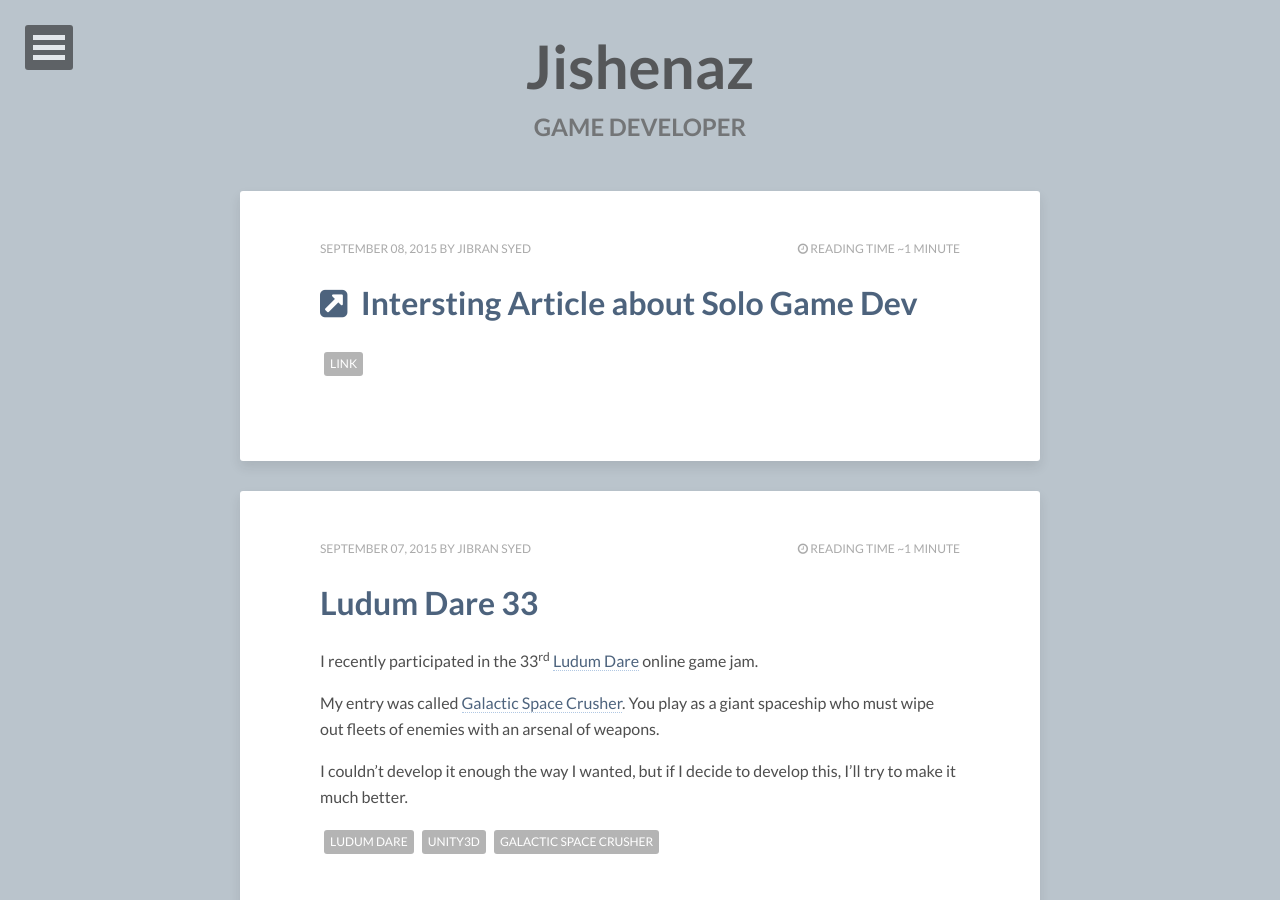
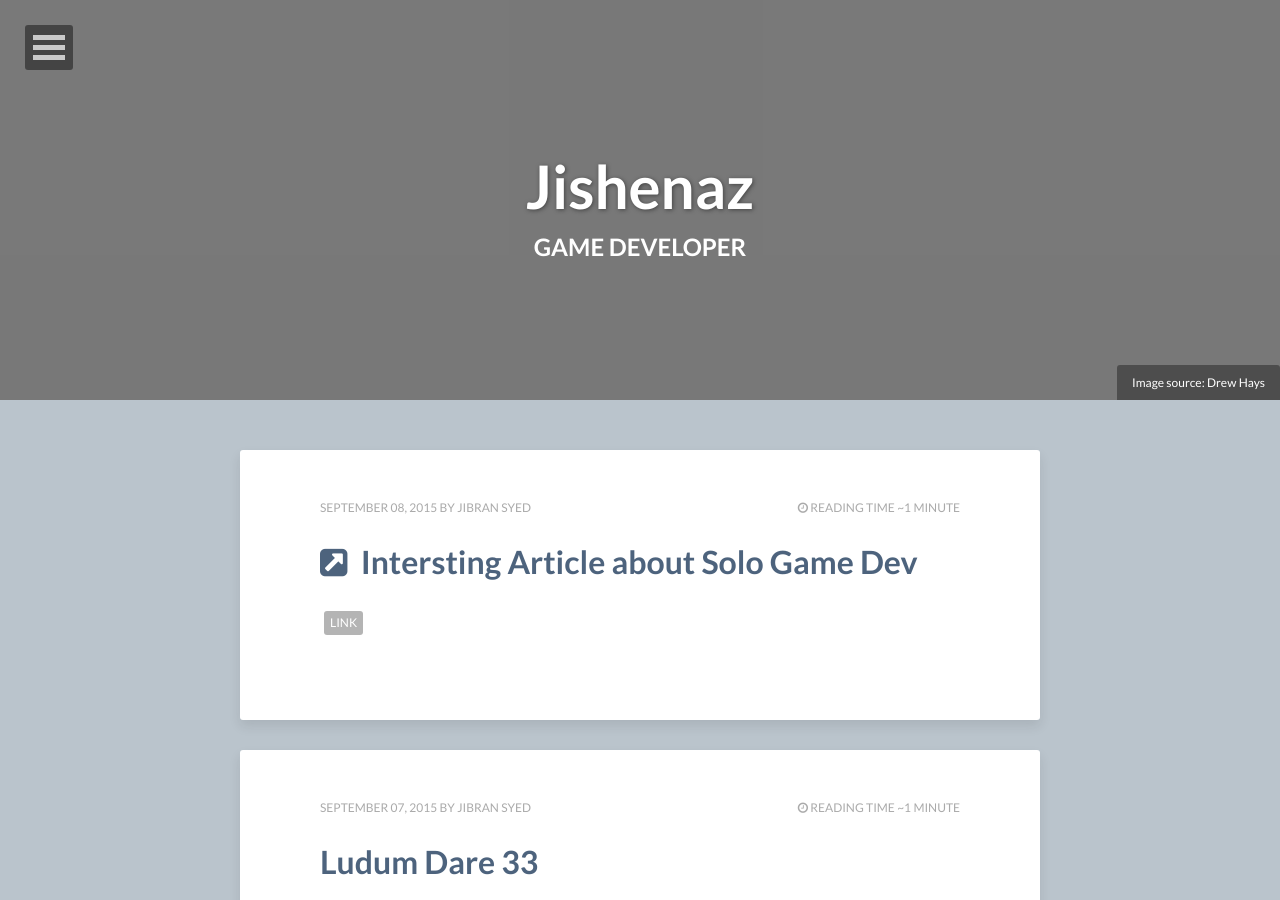
Before and after one commit to JISyed/jisyed.github.io, a Jekyll site: the page built from index.html, in a window 1280 px wide and 900 px high. Built offline with Jekyll 4.4.1, drawn with Linux system fonts in a browser that asks for light colours; nearby versions of some CDN libraries; the list of posts is cut into pages by our own code.

Commit message:
New header image from Drew Hays
https://unsplash.com/drew_hays

```diff
--- a/index.html
+++ b/index.html
@@ -4,10 +4,10 @@
 description: "Homepage of jisyed.github.io"
 #tags: [Jekyll, theme, themes, responsive, blog, modern]
 comments: false
-#image:
-#  feature: abstract-1.jpg
-#  credit: dargadgetz
-#  creditlink: http://www.dargadgetz.com/ios-7-abstract-wallpaper-pack-for-iphone-5-and-ipod-touch-retina/
+image:
+  feature: /post-images/blog-header-img.jpg
+  credit: Drew Hays
+  creditlink: https://unsplash.com/drew_hays
 ---
 
 {% for post in paginator.posts %}
```
Also changed, not shown: images/aboutLogo.png, images/apple-touch-icon-120x120-precomposed.png, images/apple-touch-icon-152x152-precomposed.png, images/apple-touch-icon-180x180-precomposed.png, 1 other file.
